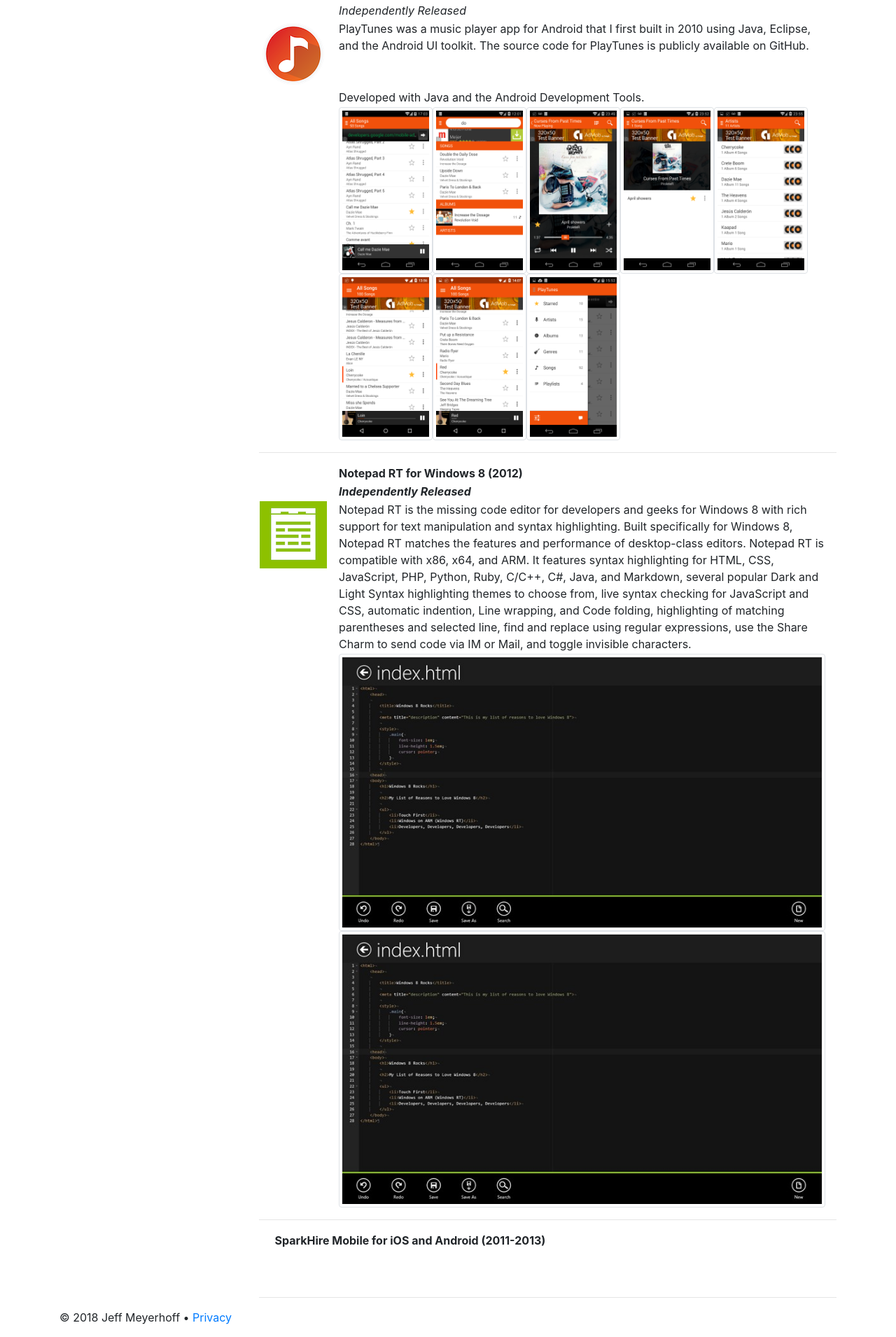
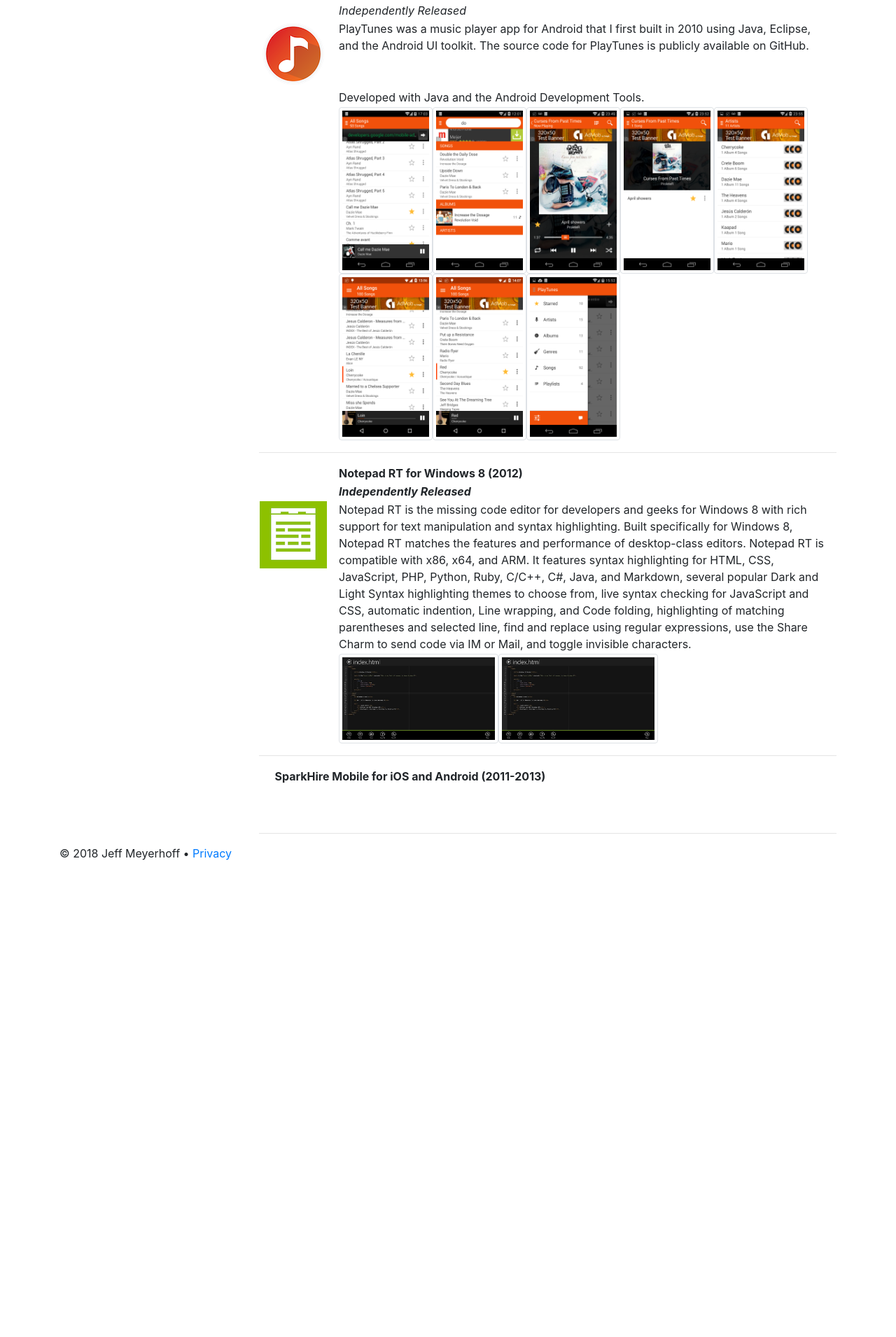
Before and after one commit to jeffington/jeffington.github.io, a Jekyll site: the page built from projects/index.md, in a window 1280 px wide. Shown: the part 859-2769 px from the top of the page at 70% size. Built offline with Jekyll 4.4.1, drawn with Linux system fonts in a browser that asks for light colours; after the commit the page ends 2106 px from its top, so only the background shows below that.

Commit message:
Scale notepad rt screenshots

```diff
--- a/projects/index.md
+++ b/projects/index.md
@@ -63,7 +63,7 @@ title: Projects
 ||_Independently Released_|
 |---|---|
 |![Notepad RT App Icon](/assets/images/projects/notepadrt/notepadrt-app-icon-96.png)|Notepad RT is the missing code editor for developers and geeks for Windows 8 with rich support for text manipulation and syntax highlighting. Built specifically for Windows 8, Notepad RT matches the features and performance of desktop-class editors. Notepad RT is compatible with x86, x64, and ARM. It features syntax highlighting for HTML, CSS, JavaScript, PHP, Python, Ruby, C/C++, C#, Java, and Markdown, several popular Dark and Light Syntax highlighting themes to choose from, live syntax checking for JavaScript and CSS, automatic indention, Line wrapping, and Code folding, highlighting of matching parentheses and selected line, find and replace using regular expressions, use the Share Charm to send code via IM or Mail, and toggle invisible characters.|
-||<img src="/assets/images/projects/notepadrt/notepadrt-screenshot1.jpg" alt="" class="img-thumbnail"><img src="/assets/images/projects/notepadrt/notepadrt-screenshot2.jpg" alt="" class="img-thumbnail">|
+||<img src="/assets/images/projects/notepadrt/notepadrt-screenshot1.jpg" alt="" class="img-thumbnail" style="width: 228px; height: 128px;"><img src="/assets/images/projects/notepadrt/notepadrt-screenshot2.jpg" alt="" class="img-thumbnail" style="width: 228px; height: 128px;">|
 
 ---
 
```
